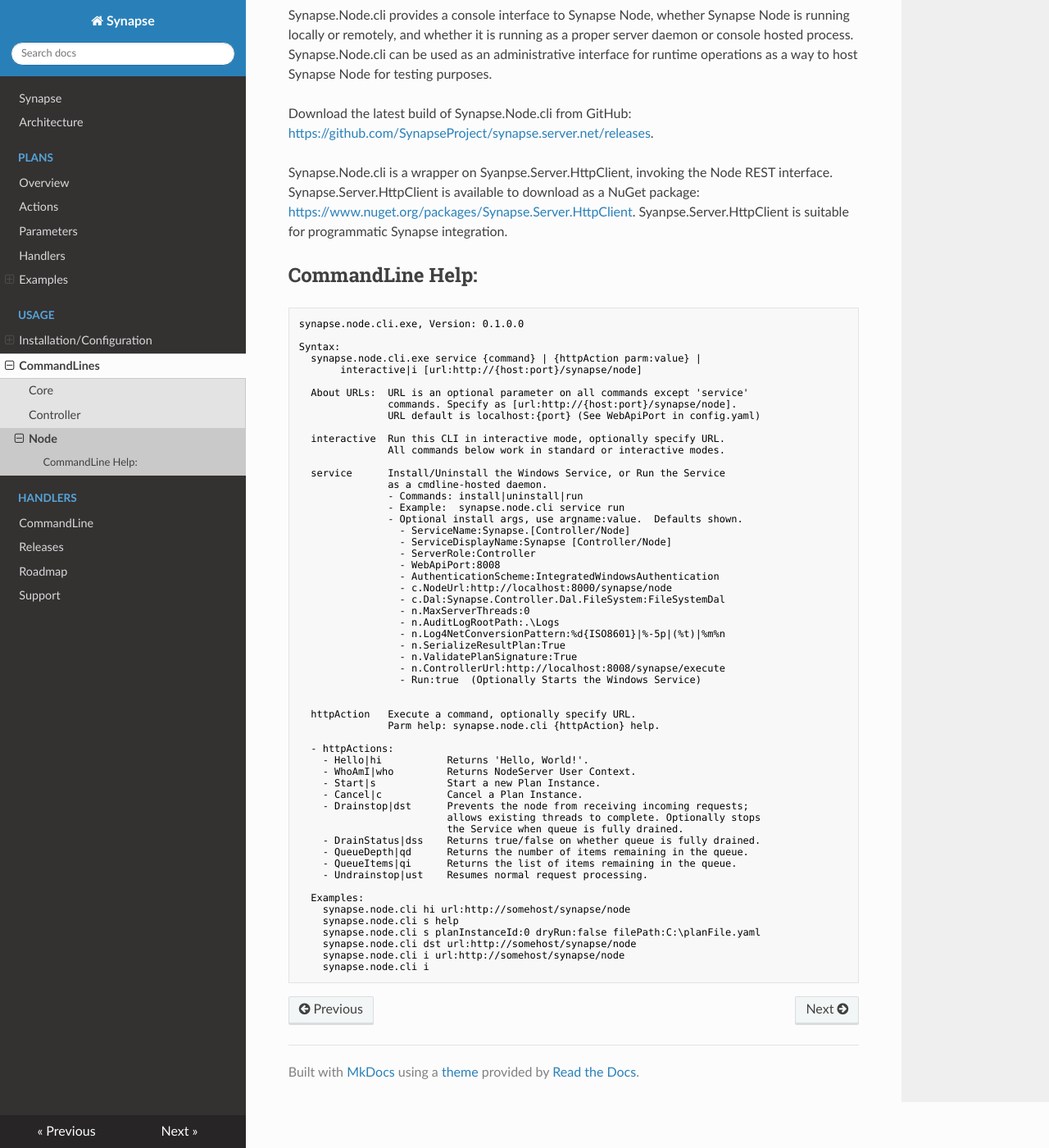
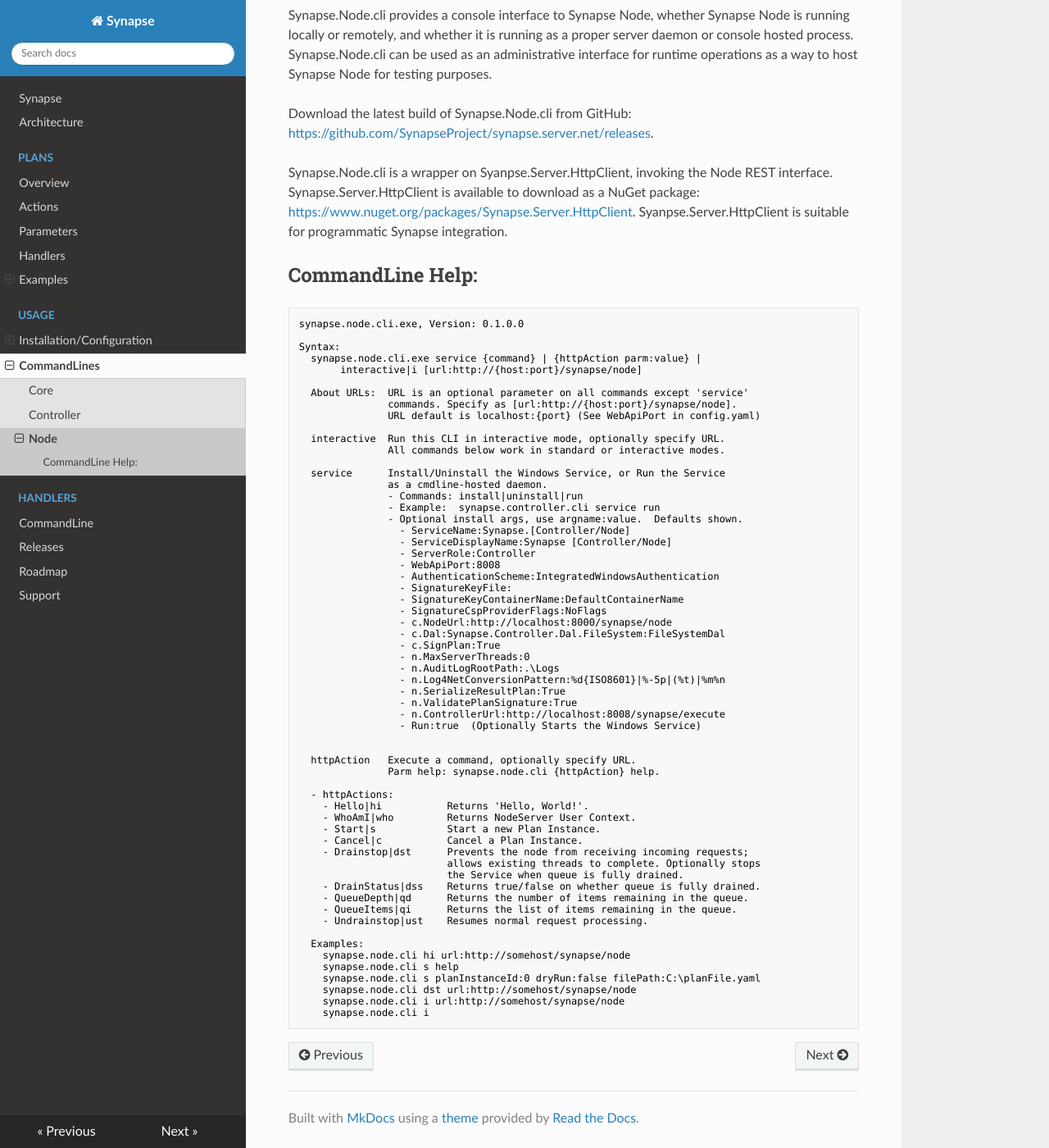
Before and after one commit to SynapseProject/synapse.docs, an MkDocs documentation site: the page built from docs/cli/node.md, in a window 1280 px wide and 1400 px high, scrolled down 153 px. Shown: the whole window at 82% size. Built offline with MkDocs 1.6.1, drawn with Linux system fonts in a browser that asks for light colours; nearby versions of some CDN libraries; old or Windows-style settings are respelled for this version of MkDocs.

Commit message:
forgot up update CLI docs on Plan.Sign info

```diff
--- a/docs/cli/node.md
+++ b/docs/cli/node.md
@@ -25,15 +25,19 @@ Syntax:
   service      Install/Uninstall the Windows Service, or Run the Service
                as a cmdline-hosted daemon.
                - Commands: install|uninstall|run
-               - Example:  synapse.node.cli service run
+               - Example:  synapse.controller.cli service run
                - Optional install args, use argname:value.  Defaults shown.
                  - ServiceName:Synapse.[Controller/Node]
                  - ServiceDisplayName:Synapse [Controller/Node]
                  - ServerRole:Controller
                  - WebApiPort:8008
                  - AuthenticationScheme:IntegratedWindowsAuthentication
+                 - SignatureKeyFile:
+                 - SignatureKeyContainerName:DefaultContainerName
+                 - SignatureCspProviderFlags:NoFlags
                  - c.NodeUrl:http://localhost:8000/synapse/node
                  - c.Dal:Synapse.Controller.Dal.FileSystem:FileSystemDal
+                 - c.SignPlan:True
                  - n.MaxServerThreads:0
                  - n.AuditLogRootPath:.\Logs
                  - n.Log4NetConversionPattern:%d{ISO8601}|%-5p|(%t)|%m%n
```
Also changed, not shown: docs/cli/controller.md (+4 -0 lines).
